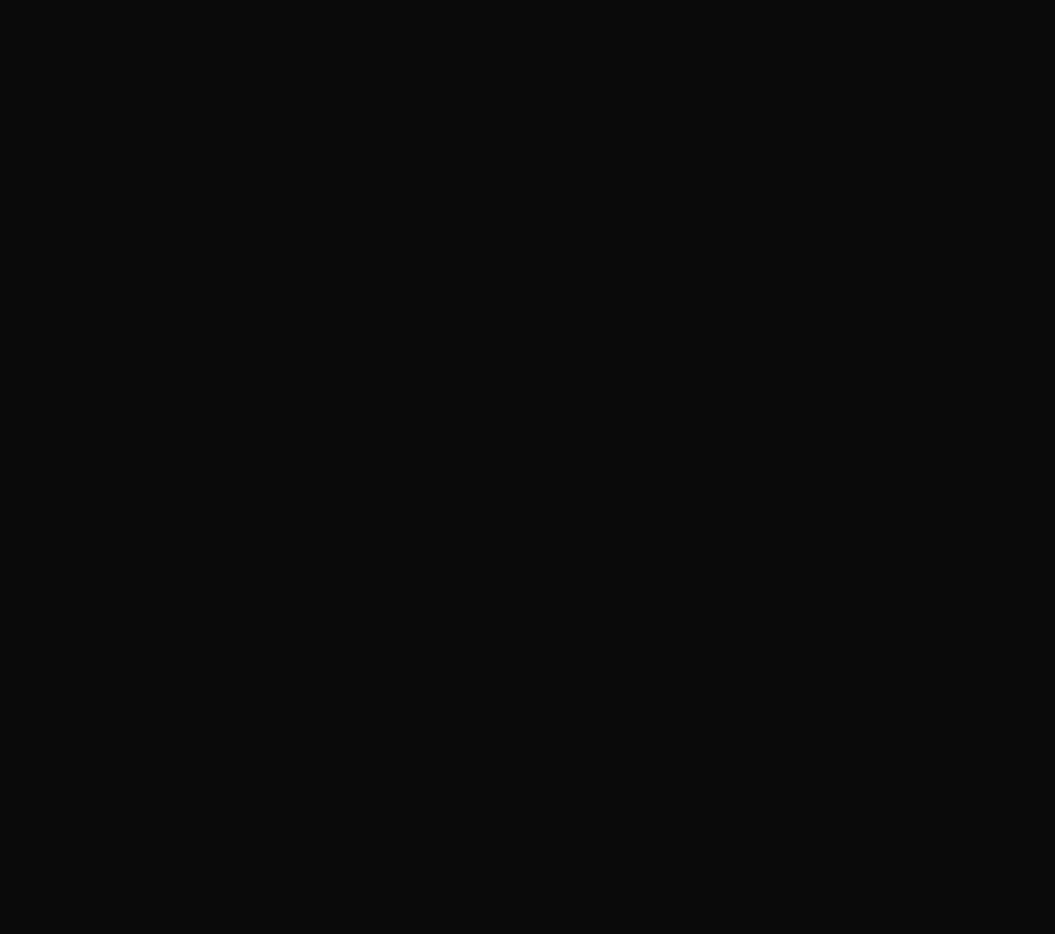
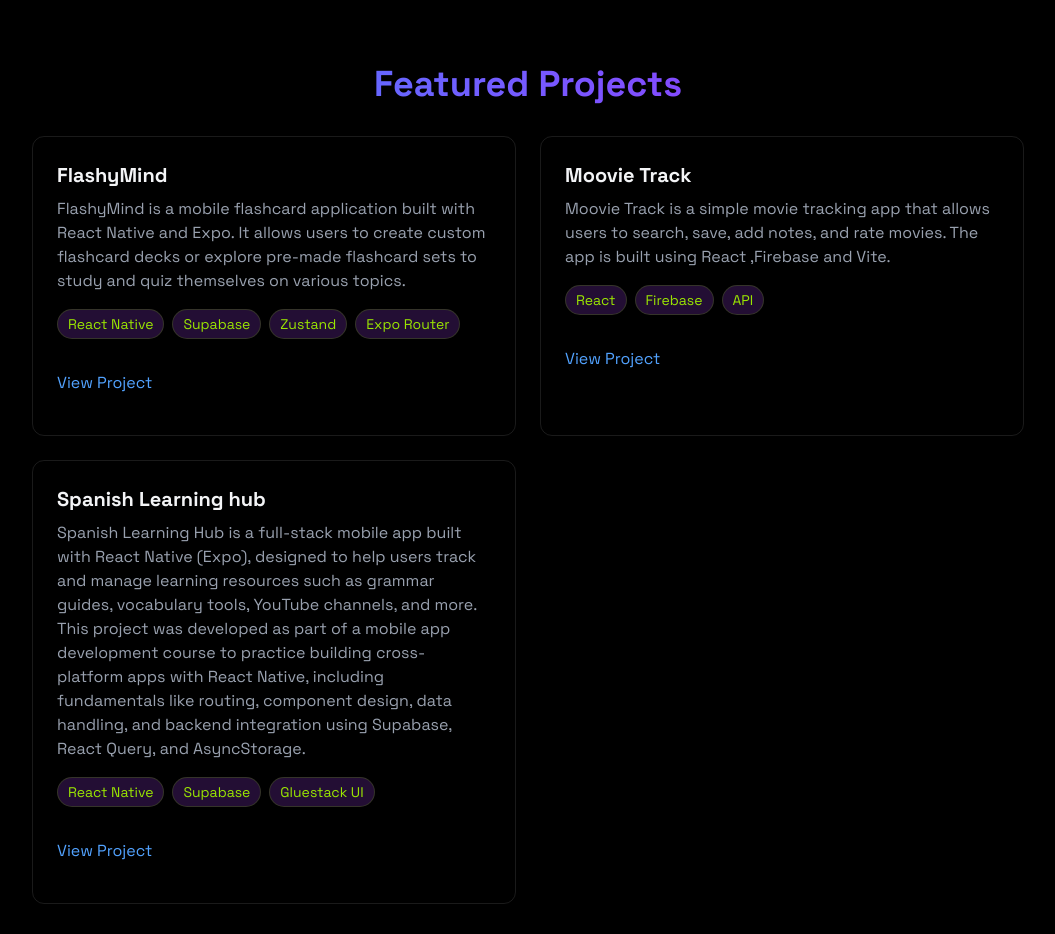
Before and after one commit to AnastasiaTaucci/my_portfolio_react, a React (Vite) app: page / in a window 1280 px wide. Shown: the part 1720-2654 px from the top of the page, without its empty margins (112-1167 px from the left). Before the commit the page ends 1704 px from the top, so only its background shows below. Built offline with nearby package versions, Linux system fonts and the light colour scheme.

Commit message:
create projects section

```diff
--- a/src/App.jsx
+++ b/src/App.jsx
@@ -5,6 +5,7 @@ import MobileMenu from "./components/MobileMenu";
 import { useState } from "react";
 import Home from "./components/sections/Home";
 import About from "./components/sections/About";
+import Projects from "./components/sections/Projects";
 
 function App() {
   const [isLoaded, setIsLoaded] = useState(false);
@@ -27,6 +28,7 @@ function App() {
         <MobileMenu menuOpen={menuOpen} setMenuOpen={setMenuOpen} />
         <Home />
         <About />
+        <Projects />
       </div>
     </>
   );
--- a/src/components/NavBar.jsx
+++ b/src/components/NavBar.jsx
@@ -10,7 +10,7 @@ function NavBar({ menuOpen, setMenuOpen }) {
       <div className="max-w-5xl mx-auto px-4">
         <div className="flex justify-between items-center h-16">
           <a href="#home" className="font-mono text-xl font-bold text-white">
-            Ana<span className="text-purple-400">Tauva</span>
+            Ana<span className="text-lime-400">Tauva</span>
           </a>
 
           {/* mobile menu button */}
--- a/src/components/sections/About.jsx
+++ b/src/components/sections/About.jsx
@@ -115,15 +115,15 @@ function About() {
                   <span
                     key={key}
                     className="
-                                        bg-purple-500/10
-                                        text-purple-300
+                                        bg-purple-500/20
+                                        text-lime-400
                                         py-1
                                         px-2.5
                                         rounded-full
                                         text-sm
                                         hover:bg-purple-500/20
                                         border
-                                        border-purple-500/20
+                                        border-lime-500/20
                                         transition
                                     "
                   >
@@ -161,8 +161,8 @@ function About() {
                   <span
                     key={key}
                     className="
-                                        bg-purple-500/10
-                                        text-purple-300
+                                        bg-purple-500/20
+                                        text-lime-400
                                         py-1
                                         px-2.5
                                         rounded-full
--- a/src/components/sections/Home.jsx
+++ b/src/components/sections/Home.jsx
@@ -5,7 +5,7 @@ function Home() {
       className="min-h-screen flex items-center justify-center relative"
     >
       <div className="text-center z-10 px-4">
-        <h1 className="text-5xl md:text-7xl font-bold mb-6 bg-gradient-to-r from-blue-500 to-purple-600 bg-clip-text text-transparent leading-tight">
+        <h1 className="text-5xl md:text-7xl font-bold mb-6 bg-gradient-to-r from-lime-400 to-purple-600 bg-clip-text text-transparent leading-tight">
           Hi, I'm Anastasia Taucci
         </h1>
 
@@ -24,7 +24,7 @@ function Home() {
           </a>
           <a
             href="#contact"
-            className="border border-purple-500/65 text-purple-400 py-3 px-6 rounded-lg font-medium transition duration-200 hover:-translate-y-0.5 hover:shadow-[0_0_15px_rgba(147, 51, 234, 0.2)]  hover:bg-purple-400/10"
+            className="border border-lime-500/65 text-lime-400 py-3 px-6 rounded-lg font-medium transition duration-200 hover:-translate-y-0.5 hover:shadow-[0_0_15px_rgba(163,230,53,0.6)]  hover:bg-lime-400 hover:text-white"
           >
             Contact Me
           </a>
--- a/src/components/sections/Projects.jsx
+++ b/src/components/sections/Projects.jsx
@@ -0,0 +1,162 @@
+function Projects() {
+  return (
+    <section
+      id="projects"
+      className="min-h-screen flex items-center justify-center py-20"
+    >
+      <div className="max-w-5xl mx-auto px-4">
+        <h2
+          className="
+                    text-3xl
+                    md:text-4xl
+                    font-bold
+                    mb-8
+                    bg-gradient-to-r
+                    from-blue-500
+                    to-purple-600
+                    bg-clip-text
+                    text-transparent
+                    text-center
+                "
+        >
+          Featured Projects
+        </h2>
+
+        <div className="grid grid-cols-1 md:grid-cols-2 gap-6">
+          {/* Project#1 FlashyMind */}
+          <div className="p-6 rounded-xl border border-white/10 hover:-translate-y-1 hover:border-blue-500/30 hover:shadow-[0_2px_8px_rgba(59,130,246,0.2)] transition">
+            <h3 className="text-xl font-bold mb-2">FlashyMind</h3>
+            <p className="text-gray-400 mb-4">
+              FlashyMind is a mobile flashcard application built with React
+              Native and Expo. It allows users to create custom flashcard decks
+              or explore pre-made flashcard sets to study and quiz themselves on
+              various topics.
+            </p>
+
+            <div className="flex flex-wrap gap-2 mb-4">
+              {["React Native", "Supabase", "Zustand", "Expo Router"].map(
+                (tech, key) => (
+                  <span
+                    key={key}
+                    className="
+                                        bg-purple-500/20
+                                        text-lime-400
+                                        py-1
+                                        px-2.5
+                                        rounded-full
+                                        text-sm
+                                        hover:bg-purple-500/20
+                                        border
+                                        border-lime-500/20
+                                        transition
+                                    "
+                  >
+                    {tech}
+                  </span>
+                ),
+              )}
+            </div>
+
+            <div className="flex justify-between items-center">
+              <a
+                href="https://github.com/AnastasiaTaucci/FlashyMind"
+                className="text-blue-400 hover:text-blue-300 transition-colors my-4"
+              >
+                View Project
+              </a>
+            </div>
+          </div>
+
+          {/* Project#2 Moovie Track */}
+          <div className="p-6 rounded-xl border border-white/10 hover:-translate-y-1 hover:border-blue-500/30 hover:shadow-[0_2px_8px_rgba(59,130,246,0.2)] transition">
+            <h3 className="text-xl font-bold mb-2">Moovie Track</h3>
+            <p className="text-gray-400 mb-4">
+              Moovie Track is a simple movie tracking app that allows users to
+              search, save, add notes, and rate movies. The app is built using
+              React ,Firebase and Vite.
+            </p>
+
+            <div className="flex flex-wrap gap-2 mb-4">
+              {["React", "Firebase", "API"].map((tech, key) => (
+                <span
+                  key={key}
+                  className="
+                                        bg-purple-500/20
+                                        text-lime-400
+                                        py-1
+                                        px-2.5
+                                        rounded-full
+                                        text-sm
+                                        hover:bg-purple-500/20
+                                        border
+                                        border-lime-500/20
+                                        transition
+                                    "
+                >
+                  {tech}
+                </span>
+              ))}
+            </div>
+
+            <div className="flex justify-between items-center">
+              <a
+                href="https://moovietrack.netlify.app/"
+                className="text-blue-400 hover:text-blue-300 transition-colors my-4"
+              >
+                View Project
+              </a>
+            </div>
+          </div>
+
+          {/* Project#3 Moovie Track */}
+          <div className="p-6 rounded-xl border border-white/10 hover:-translate-y-1 hover:border-blue-500/30 hover:shadow-[0_2px_8px_rgba(59,130,246,0.2)] transition">
+            <h3 className="text-xl font-bold mb-2">Spanish Learning hub</h3>
+            <p className="text-gray-400 mb-4">
+              Spanish Learning Hub is a full-stack mobile app built with React
+              Native (Expo), designed to help users track and manage learning
+              resources such as grammar guides, vocabulary tools, YouTube
+              channels, and more. This project was developed as part of a mobile
+              app development course to practice building cross-platform apps
+              with React Native, including fundamentals like routing, component
+              design, data handling, and backend integration using Supabase,
+              React Query, and AsyncStorage.
+            </p>
+
+            <div className="flex flex-wrap gap-2 mb-4">
+              {["React Native", "Supabase", "Gluestack UI"].map((tech, key) => (
+                <span
+                  key={key}
+                  className="
+                                        bg-purple-500/20
+                                        text-lime-400
+                                        py-1
+                                        px-2.5
+                                        rounded-full
+                                        text-sm
+                                        hover:bg-purple-500/20
+                                        border
+                                        border-lime-500/20
+                                        transition
+                                    "
+                >
+                  {tech}
+                </span>
+              ))}
+            </div>
+
+            <div className="flex justify-between items-center">
+              <a
+                href="https://github.com/AnastasiaTaucci/spanish_learning_hub"
+                className="text-blue-400 hover:text-blue-300 transition-colors my-4"
+              >
+                View Project
+              </a>
+            </div>
+          </div>
+        </div>
+      </div>
+    </section>
+  );
+}
+
+export default Projects;
```
